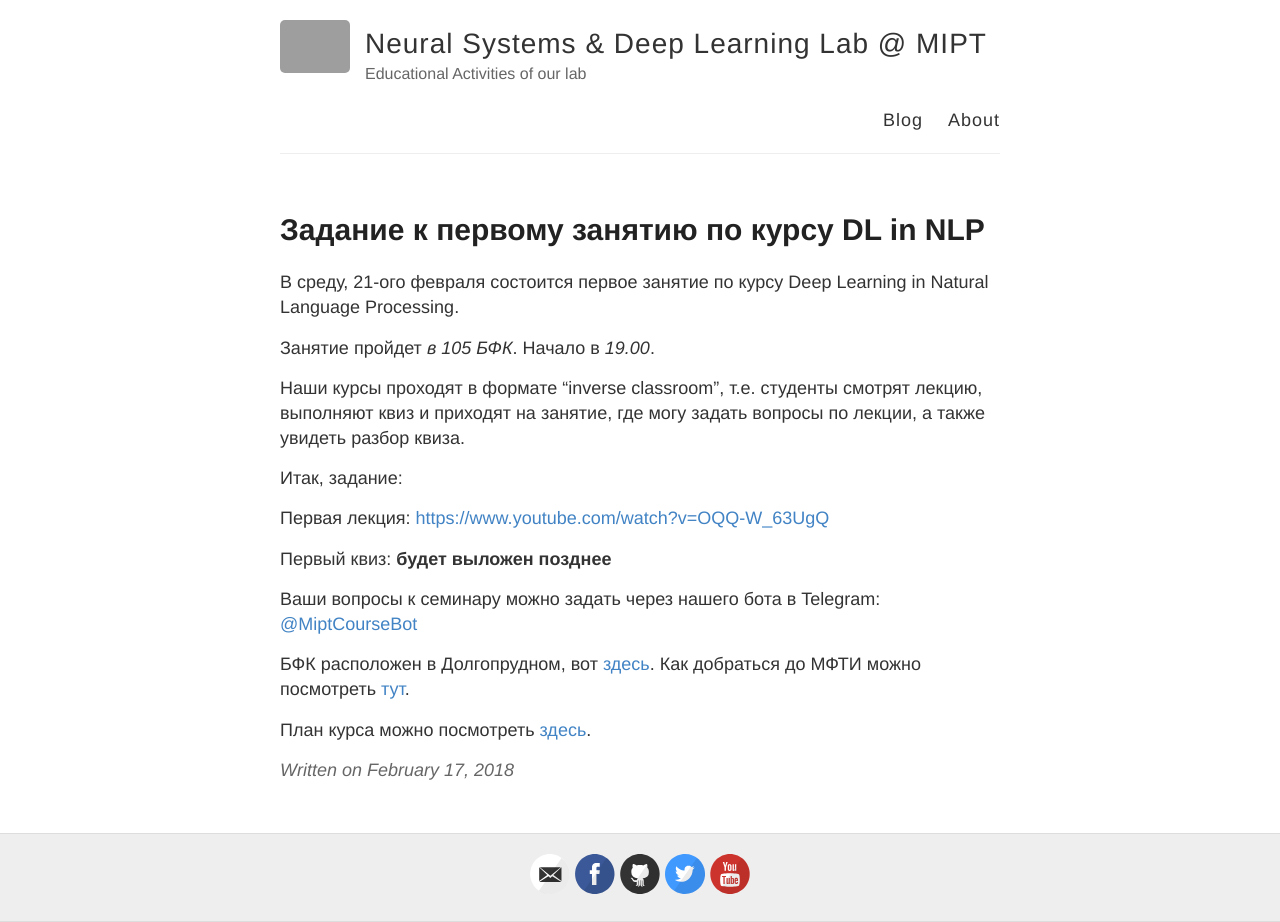
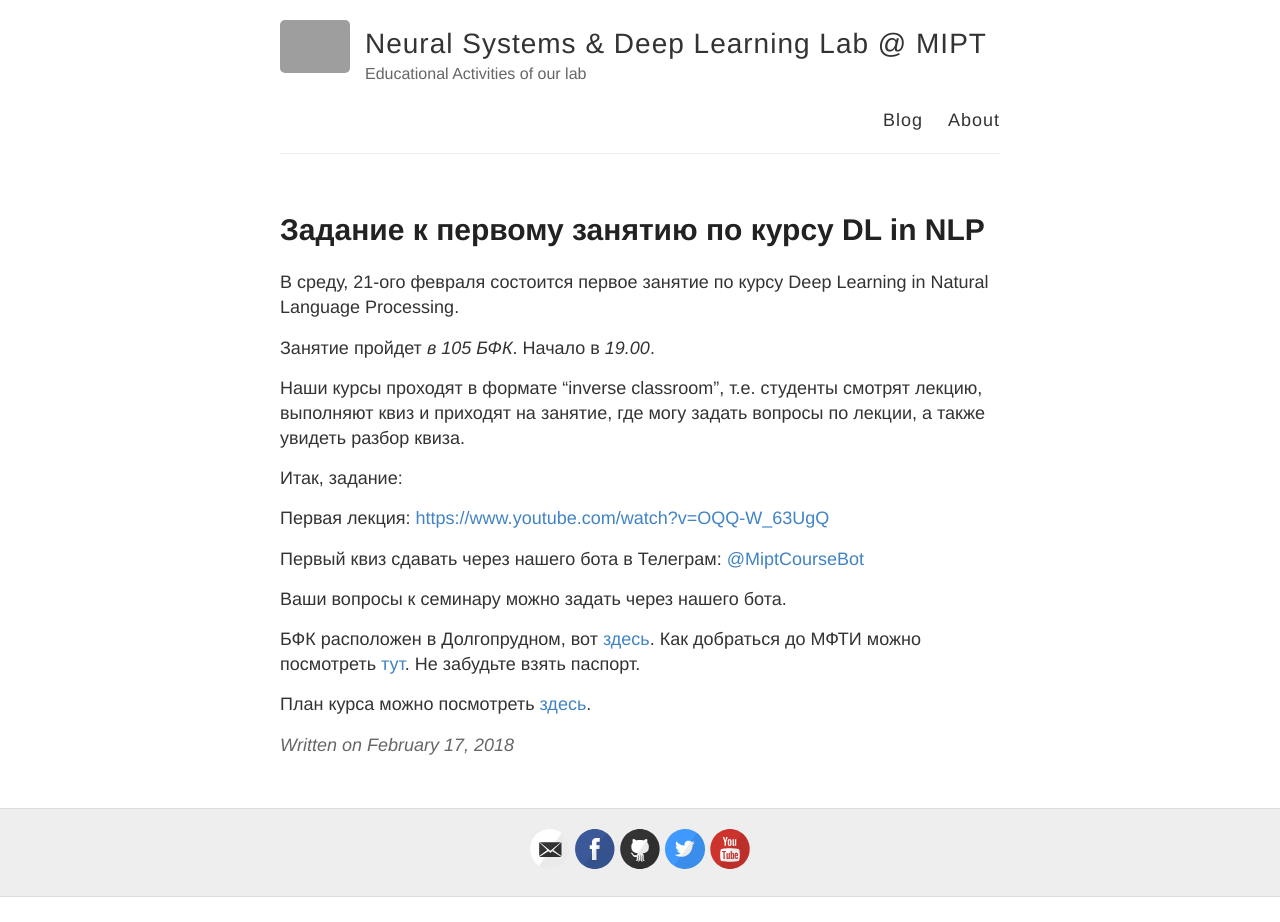
Before and after one commit to deepmipt/edu, a Jekyll site: the page built from _posts/2018-02-17-nlp21.md, in a window 1280 px wide. Built offline with Jekyll 4.4.1, drawn with Linux system fonts in a browser that asks for light colours; after the commit the page ends 900 px from its top, so only the background shows below that; grey boxes are pictures that could not be loaded.

Commit message:
ENH: quiz

```diff
--- a/_posts/2018-02-17-nlp21.md
+++ b/_posts/2018-02-17-nlp21.md
@@ -13,10 +13,10 @@ title: Задание к первому занятию по курсу DL in NLP
 
 Первая лекция: [https://www.youtube.com/watch?v=OQQ-W_63UgQ](https://www.youtube.com/watch?v=OQQ-W_63UgQ)
 
-Первый квиз: __будет выложен позднее__
+Первый квиз сдавать через нашего бота в Телеграм: [@MiptCourseBot](https://t.me/MiptCourseBot)
 
-Ваши вопросы к семинару можно задать через нашего бота в Telegram: [@MiptCourseBot](https://t.me/MiptCourseBot)
+Ваши вопросы к семинару можно задать через нашего бота.
 
-БФК расположен в Долгопрудном, вот [здесь](https://yandex.ru/maps/-/CBUgnHqITD). Как добраться до МФТИ можно посмотреть [тут](https://mipt.ru/about/general/contacts/way.php).
+БФК расположен в Долгопрудном, вот [здесь](https://yandex.ru/maps/-/CBUgnHqITD). Как добраться до МФТИ можно посмотреть [тут](https://mipt.ru/about/general/contacts/way.php). Не забудьте взять паспорт.
 
 План курса можно посмотреть [здесь](../NLP2/).
```
